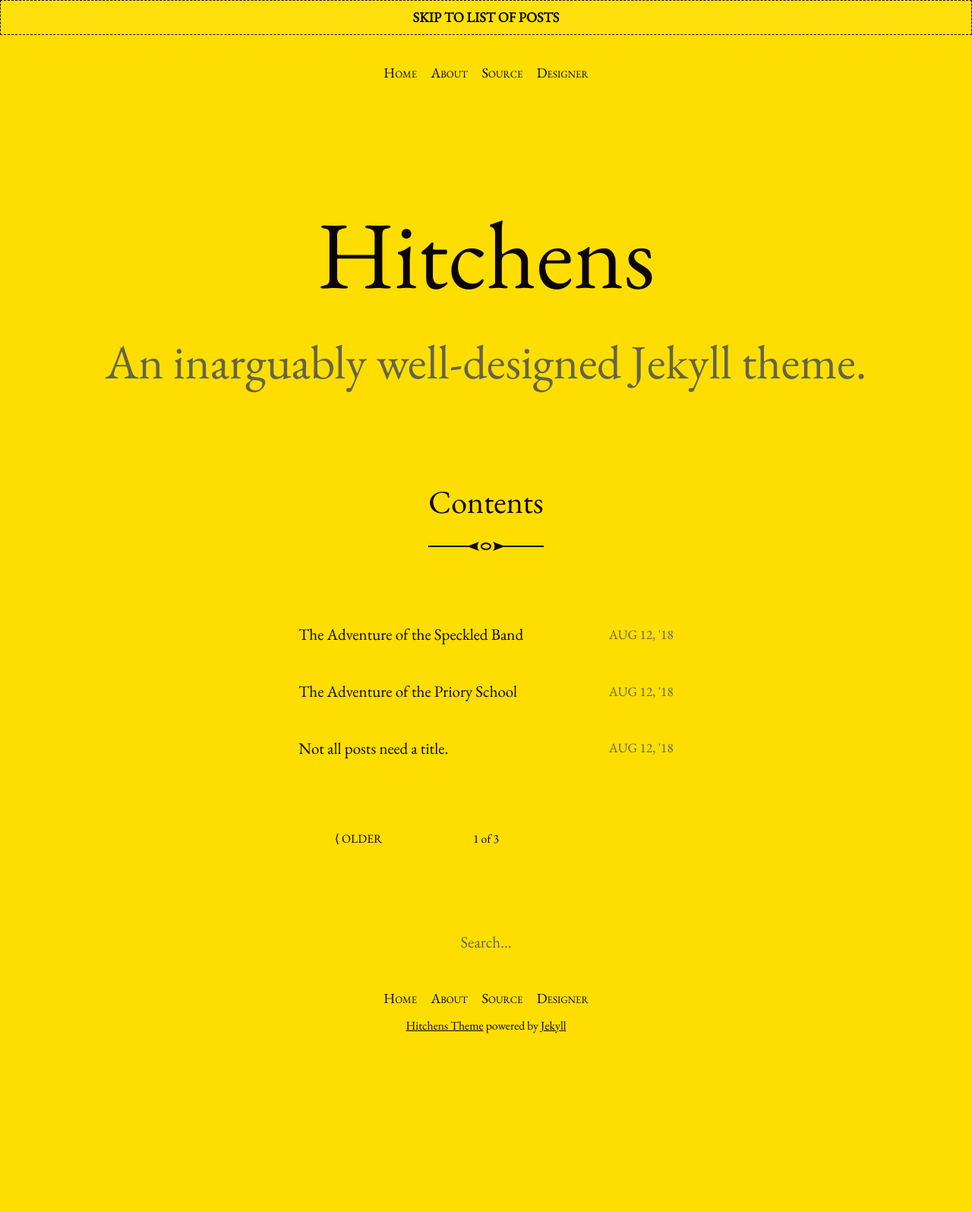
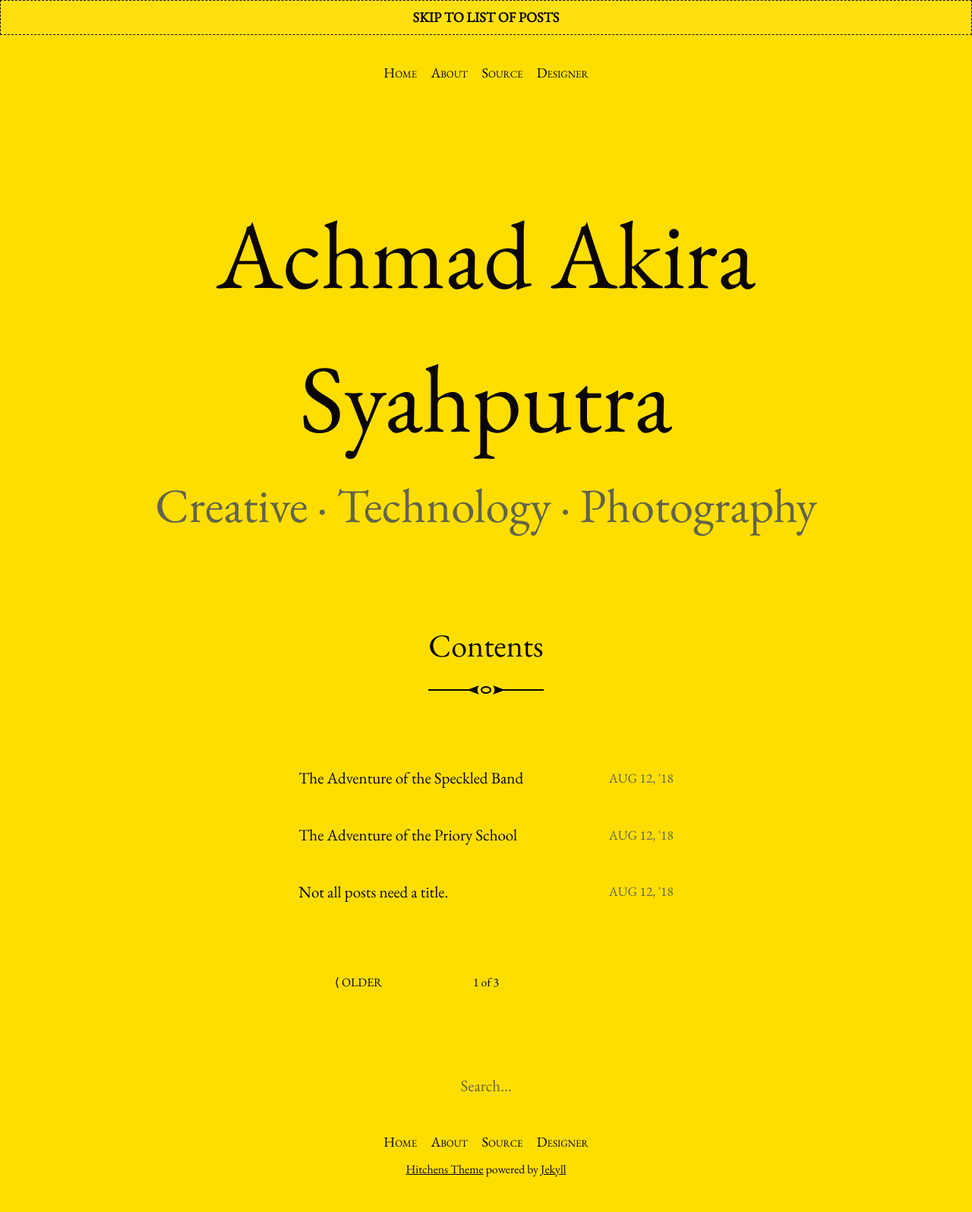
Before and after one commit to akirasyahputra/blog, a Jekyll site: the page built from index.html, in a window 1280 px wide. Shown: the whole page at 76% size. Built offline with Jekyll 4.4.1, drawn with Linux system fonts in a browser that asks for light colours; the list of posts is cut into pages by our own code; before the commit the page ends 1406 px from its top, so only the background shows below that.

Commit message:
Update _config.yml

```diff
--- a/_config.yml
+++ b/_config.yml
@@ -13,15 +13,15 @@
 # you will see them accessed via {{ site.title }}, {{ site.email }}, and so on.
 # You can create any custom variable you would like, and they will be accessible
 # in the templates via {{ site.myvariable }}.
-title: Hitchens
-email: hello@patdryburgh.com
+title: Achmad Akira Syahputra
+email: me@kirr.my.id
 description: >- # this means to ignore newlines until "baseurl:"
-  An inarguably well-designed Jekyll theme.
-baseurl: "/hitchens" # the subpath of your site, e.g. /blog
-url: "https://patdryburgh.github.io" # the base hostname & protocol for your site, e.g. http://example.com
+  Creative · Technology · Photography
+baseurl: "/blog" # the subpath of your site, e.g. /blog
+url: "https://akirasyahputra.github.io" # the base hostname & protocol for your site, e.g. http://example.com
 icon: /assets/images/icon-512.png
-twitter_username: patdryburgh
-github_username:  patdryburgh
+twitter_username:
+github_username:
 
 # Build settings
 markdown: kramdown
```
